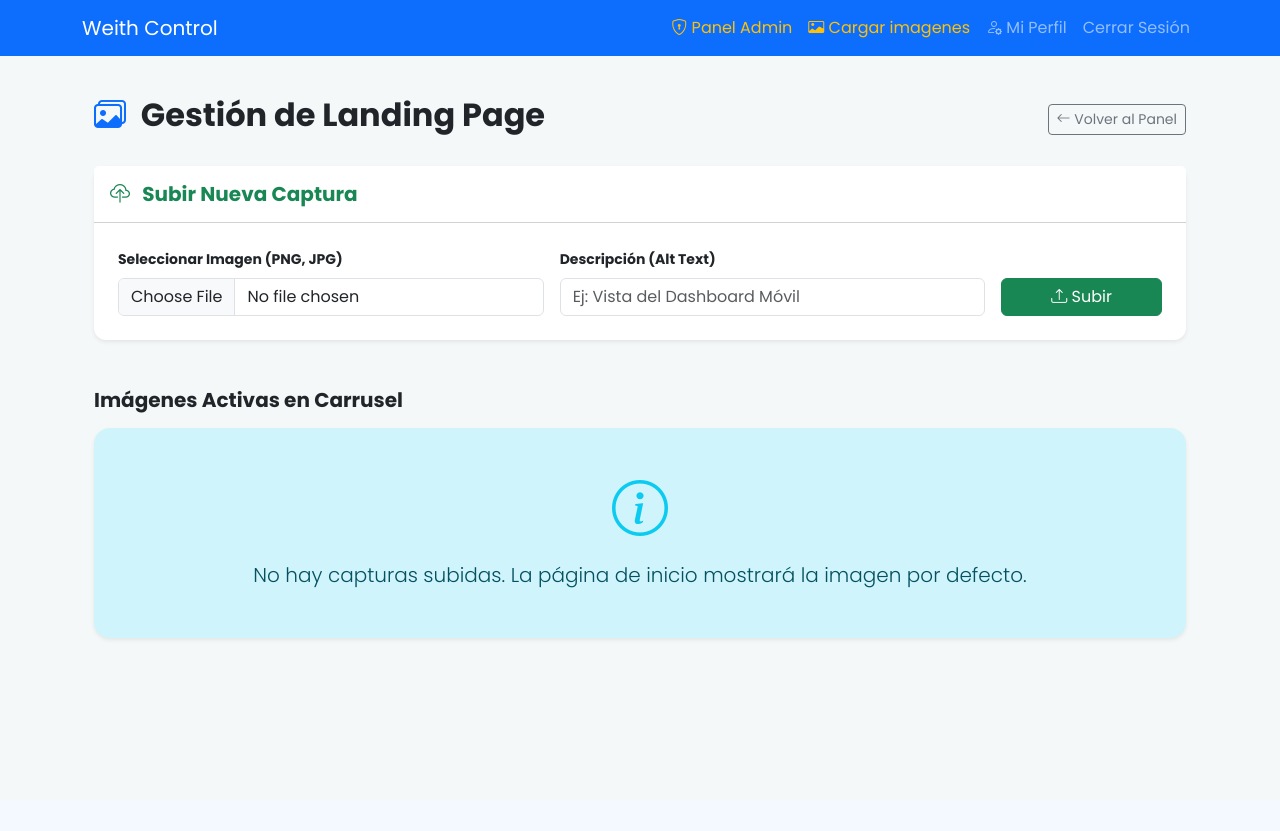
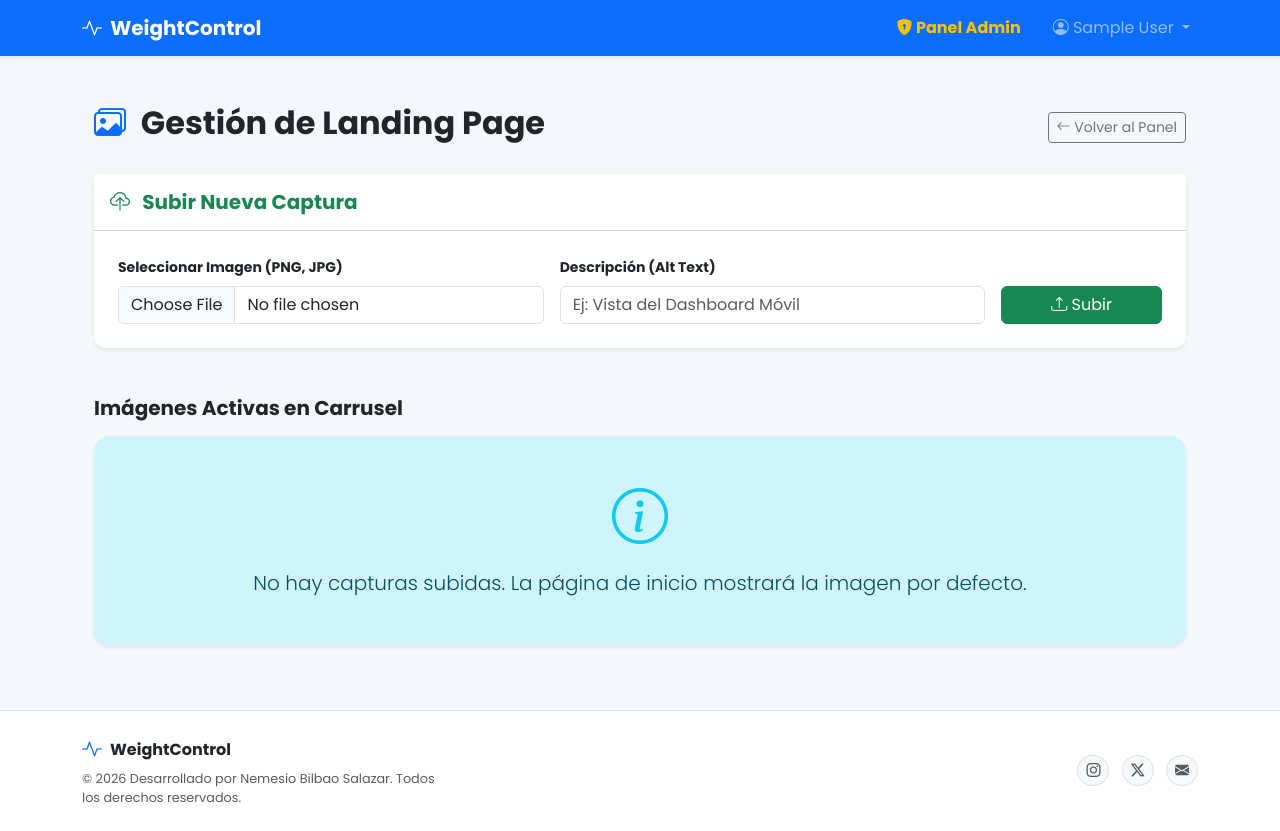
Before and after one commit to nbilbaos/wControl-PythonProject, a Flask app: page /admin/manage_screenshots in a window 1280 px wide. Before the commit the page ends 641 px from the top, so only its background shows below. Run offline with Flask 3, Linux system fonts and the light colour scheme; the visitor is signed in with stand-in values (Sample User, id 1); data that the repository does not hold is empty.

Commit message:
Se añadió pie de página

```diff
--- a/app/templates/base.html
+++ b/app/templates/base.html
@@ -3,57 +3,74 @@
 <head>
     <meta charset="UTF-8">
     <meta name="viewport" content="width=device-width, initial-scale=1.0">
-    <title>Weight Control</title> <link href="https://cdn.jsdelivr.net/npm/bootstrap@5.3.0/dist/css/bootstrap.min.css" rel="stylesheet">
+    <title>WeightControl - Control de Peso</title>
+
+    <link href="https://cdn.jsdelivr.net/npm/bootstrap@5.3.0/dist/css/bootstrap.min.css" rel="stylesheet">
     <link href="https://fonts.googleapis.com/css2?family=Poppins:wght@300;400;600;700&display=swap" rel="stylesheet">
     <link rel="stylesheet" href="https://cdn.jsdelivr.net/npm/bootstrap-icons@1.11.0/font/bootstrap-icons.css">
-
     <script src="https://cdn.jsdelivr.net/npm/chart.js"></script>
 
     <style>
         body {
             font-family: 'Poppins', sans-serif;
             background-color: #f5f8f8;
+        }
 
-        }
+        /* Estilos para las tarjetas */
         .card {
             border: none;
             box-shadow: 0 4px 6px rgba(0,0,0,0.05);
             border-radius: 12px;
         }
+
+        /* Estilos para enlaces del footer */
+        .hover-link:hover {
+            color: #0d6efd !important;
+            text-decoration: underline !important;
+        }
+
+        /* Estilos para iconos sociales */
+        .social-hover {
+            transition: all 0.3s ease;
+        }
+        .social-hover:hover {
+            background-color: #0d6efd;
+            color: white !important;
+            transform: translateY(-3px);
+            border-color: #0d6efd !important;
+        }
     </style>
 </head>
-<body>
 
-    {% if request.endpoint not in ['auth.login', 'auth.register', 'main.index'] %}
-        <nav class="navbar navbar-expand-lg navbar-dark bg-primary mb-3">
+<body class="d-flex flex-column min-vh-100">
+
+    {% if request.endpoint not in ['auth.login', 'auth.register'] %}
+        <nav class="navbar navbar-expand-lg navbar-dark bg-primary shadow-sm">
             <div class="container">
-                <a class="navbar-brand" href="{{ url_for('main.index') }}">Weith Control</a>
+                <a class="navbar-brand fw-bold" href="{{ url_for('main.index') }}">
+                    <i class="bi bi-activity me-1"></i> WeightControl
+                </a>
 
                 <button class="navbar-toggler" type="button" data-bs-toggle="collapse" data-bs-target="#navbarNav">
                     <span class="navbar-toggler-icon"></span>
                 </button>
 
                 <div class="collapse navbar-collapse" id="navbarNav">
-                    <ul class="navbar-nav ms-auto">
+                    <ul class="navbar-nav ms-auto align-items-center">
                         {% if session.get('user_id') %}
 
                             {% if session.get('is_admin') %}
                                 <li class="nav-item">
-                                    <a class="nav-link text-warning" href="{{ url_for('admin.panel') }}">
-                                        <i class="bi bi-shield-lock"></i> Panel Admin
-                                    </a>
-                                </li>
-                                <li class="nav-item">
-                                    <a class="nav-link text-warning" href="{{ url_for('admin.manage_screenshots') }}">
-                                        <i class="bi bi-card-image"></i> Cargar imagenes
+                                    <a class="nav-link text-warning fw-bold" href="{{ url_for('admin.panel') }}">
+                                        <i class="bi bi-shield-lock-fill"></i> Panel Admin
                                     </a>
                                 </li>
                             {% endif %}
 
                             {% if not session.get('is_admin') %}
                                 <li class="nav-item">
-                                <a class="nav-link text-warning" href="{{ url_for('main.dashboard') }}">
-                                    <i class="bi bi-house"></i> Mi Dashboard
+                                    <a class="nav-link" href="{{ url_for('main.dashboard') }}">
+                                        <i class="bi bi-speedometer2"></i> Dashboard
                                     </a>
                                 </li>
                                 <li class="nav-item">
@@ -61,23 +78,25 @@
                                         <i class="bi bi-journal-text"></i> Historial
                                     </a>
                                 </li>
-
                             {% endif %}
 
-                            <li class="nav-item">
-                                <a class="nav-link" href="{{ url_for('main.profile') }}">
-                                    <i class="bi bi-person-gear"></i> Mi Perfil
+                            <li class="nav-item dropdown ms-lg-3">
+                                <a class="nav-link dropdown-toggle btn btn-primary border-0" href="#" role="button" data-bs-toggle="dropdown">
+                                    <i class="bi bi-person-circle"></i> {{ session.get('name', 'Mi Cuenta') }}
                                 </a>
+                                <ul class="dropdown-menu dropdown-menu-end border-0 shadow">
+                                    <li><a class="dropdown-item" href="{{ url_for('main.profile') }}">Mi Perfil</a></li>
+                                    <li><hr class="dropdown-divider"></li>
+                                    <li><a class="dropdown-item text-danger" href="{{ url_for('auth.logout') }}">Cerrar Sesión</a></li>
+                                </ul>
                             </li>
-                            <li class="nav-item">
-                                <a class="nav-link" href="{{ url_for('auth.logout') }}">Cerrar Sesión</a>
-                            </li>
+
                         {% else %}
                             <li class="nav-item">
                                 <a class="nav-link" href="{{ url_for('auth.login') }}">Ingresar</a>
                             </li>
-                            <li class="nav-item">
-                                <a class="nav-link" href="{{ url_for('auth.register') }}">Registrarse</a>
+                            <li class="nav-item ms-lg-2">
+                                <a class="btn btn-light text-primary fw-bold rounded-pill px-4" href="{{ url_for('auth.register') }}">Registrarse</a>
                             </li>
                         {% endif %}
                     </ul>
@@ -86,13 +105,14 @@
         </nav>
     {% endif %}
 
-    <div class="container">
+    <main class="flex-grow-1">
+        <div class="container py-4">
 
             {% with messages = get_flashed_messages(with_categories=true) %}
                 {% if messages %}
                     {% for category, message in messages %}
-                    <div class="alert alert-{{ category }} alert-dismissible fade show shadow-sm" role="alert">
-                        {{ message }}
+                        <div class="alert alert-{{ category }} alert-dismissible fade show shadow-sm border-0" role="alert">
+                            <i class="bi bi-info-circle-fill me-2"></i> {{ message }}
                             <button type="button" class="btn-close" data-bs-dismiss="alert"></button>
                         </div>
                     {% endfor %}
@@ -102,7 +122,40 @@
             {% block content %}{% endblock %}
 
         </div>
+    </main>
+
+    {% if request.endpoint not in ['auth.login', 'auth.register'] %}
+    <footer class="bg-white border-top mt-auto py-4">
+        <div class="container">
+            <div class="row align-items-center justify-content-between g-3">
+
+                <div class="col-md-4 text-center text-md-start">
+                    <div class="d-flex align-items-center justify-content-center justify-content-md-start mb-1">
+                        <i class="bi bi-activity text-primary fs-5 me-2"></i>
+                        <span class="fw-bold text-dark">WeightControl</span>
+                    </div>
+                    <small class="text-muted d-block" style="font-size: 0.8rem;">
+                        &copy; <span id="year"></span> Desarrollado por Nemesio Bilbao Salazar. Todos los derechos reservados.
+                    </small>
+
+                </div>
+
+                <div class="col-md-4 text-center text-md-end">
+                    <a href="#" class="btn btn-sm btn-light rounded-circle text-muted me-2 border social-hover"><i class="bi bi-instagram"></i></a>
+                    <a href="#" class="btn btn-sm btn-light rounded-circle text-muted me-2 border social-hover"><i class="bi bi-twitter-x"></i></a>
+                    <a href="#" class="btn btn-sm btn-light rounded-circle text-muted border social-hover"><i class="bi bi-envelope-fill"></i></a>
+                </div>
+            </div>
+        </div>
+    </footer>
+    {% endif %}
 
     <script src="https://cdn.jsdelivr.net/npm/bootstrap@5.3.0/dist/js/bootstrap.bundle.min.js"></script>
+
+    <script>
+        if (document.getElementById('year')) {
+            document.getElementById('year').textContent = new Date().getFullYear();
+        }
+    </script>
 </body>
 </html>
--- a/app/templates/main/history.html
+++ b/app/templates/main/history.html
@@ -23,7 +23,7 @@
 
         <div class="d-flex justify-content-between align-items-end mb-4 border-bottom pb-3">
             <div>
-                <h3 class="fw-bold text-primary mb-0">Weith Control</h3>
+                <h3 class="fw-bold text-primary mb-0">WeightControl</h3>
                 <small class="text-muted">Reporte de Progreso Personal</small>
             </div>
             <div class="text-end">
@@ -150,7 +150,7 @@
 
         <div class="mt-5 pt-3 border-top text-center">
             <p class="text-muted fst-italic small">
-                "Lo que no se mide, no se puede mejorar." - Este documento es un reporte generado automáticamente por la plataforma Weith Control.
+                "Lo que no se mide, no se puede mejorar." - Este documento es un reporte generado automáticamente por la plataforma Weight Control.
             </p>
         </div>
 
@@ -172,7 +172,7 @@
 
         const opt = {
             margin:       [15, 15, 15, 15],
-            filename:     `Historial_WeithControl_${userName}.pdf`,
+            filename:     `Historial_WeightControl_${userName}.pdf`,
             image:        { type: 'jpeg', quality: 0.98 },
             html2canvas:  { scale: 2, useCORS: true },
             jsPDF:        { unit: 'mm', format: 'a4', orientation: 'portrait' }
```
Lines whose indentation alone changed are shown as unchanged.
